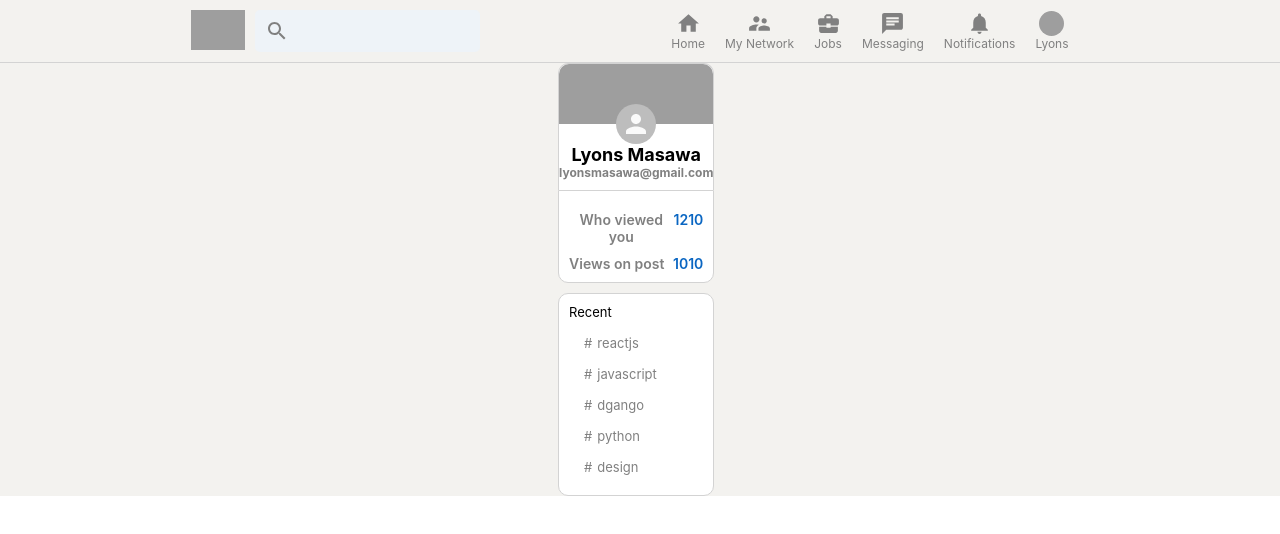
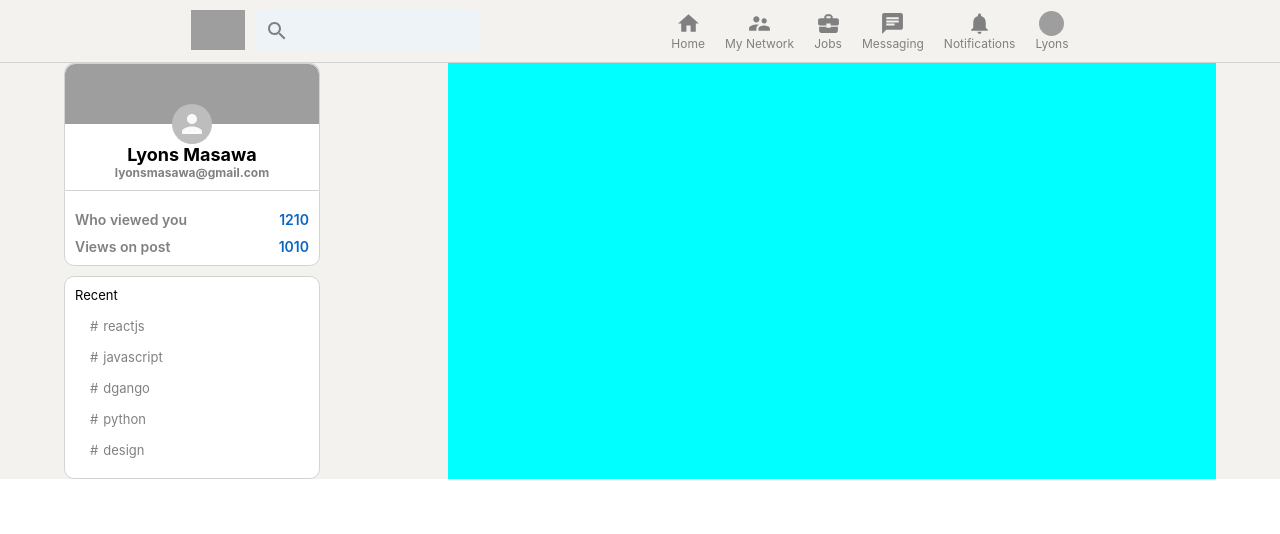
Before and after one commit to Lyonsmasawa/LinkedIn-X, a React (Create React App) app: page / in a window 1280 px wide. Shown: the top 534 px of the page. Built offline with nearby package versions, Linux system fonts and the light colour scheme; grey boxes are pictures that could not be loaded.

Commit message:
build feed section

```diff
--- a/src/App.css
+++ b/src/App.css
@@ -6,4 +6,6 @@
 }
 .app__body {
     display: flex;
+    justify-content: space-around;
+    width: 100%;
 }
--- a/src/App.js
+++ b/src/App.js
@@ -1,5 +1,6 @@
 import React from 'react';
 import './App.css';
+import Feed from './Feed';
 import Header from './Header';
 import Sidebar from './Sidebar';
 
@@ -10,6 +11,7 @@
 
       <div className="app__body">
         <Sidebar />
+        <Feed />
       </div>
     </div>
   );
--- a/src/Feed.css
+++ b/src/Feed.css
@@ -0,0 +1,4 @@
+.feed{
+    flex: 0.6;
+    background-color: aqua;
+}
```
